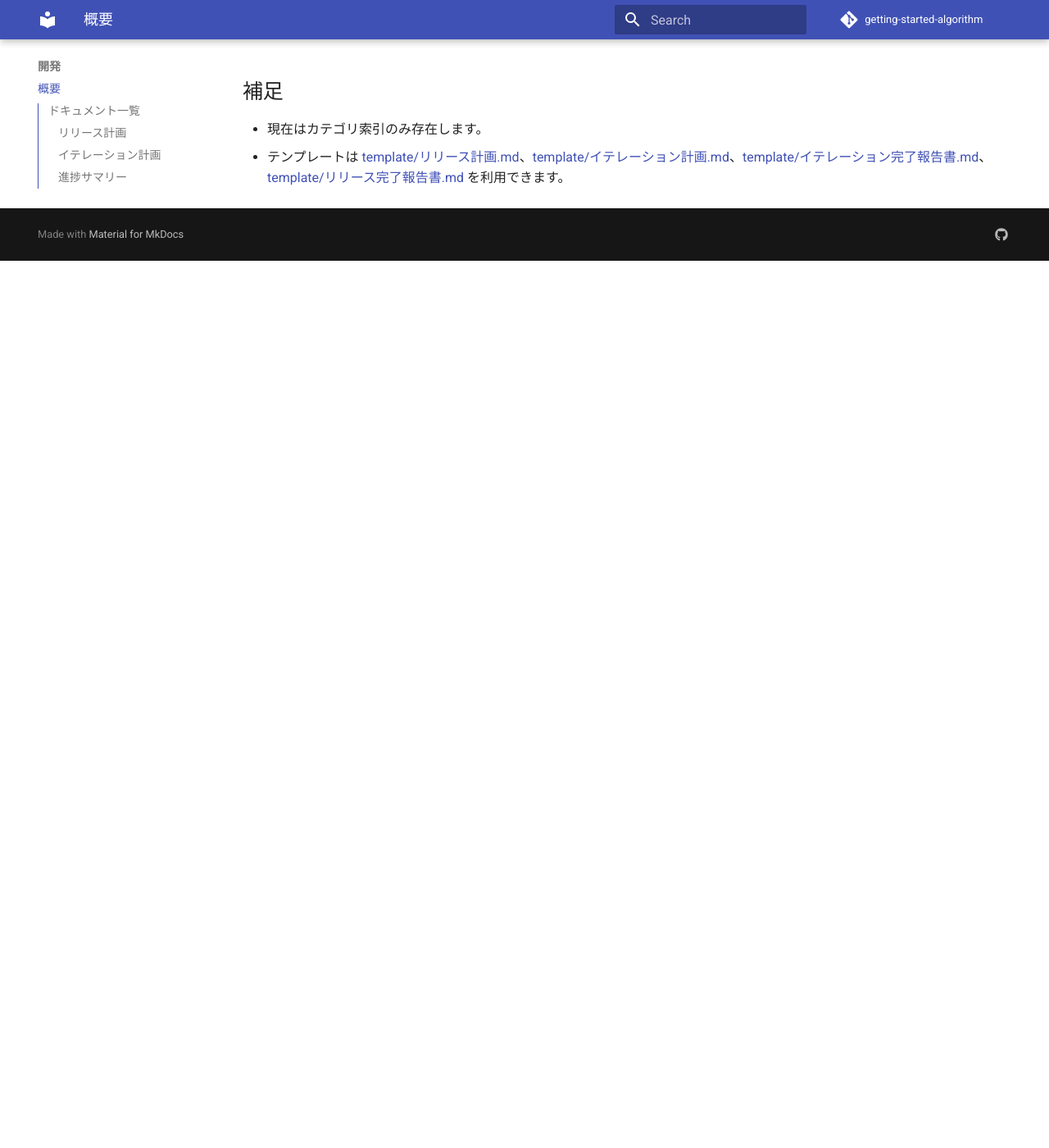
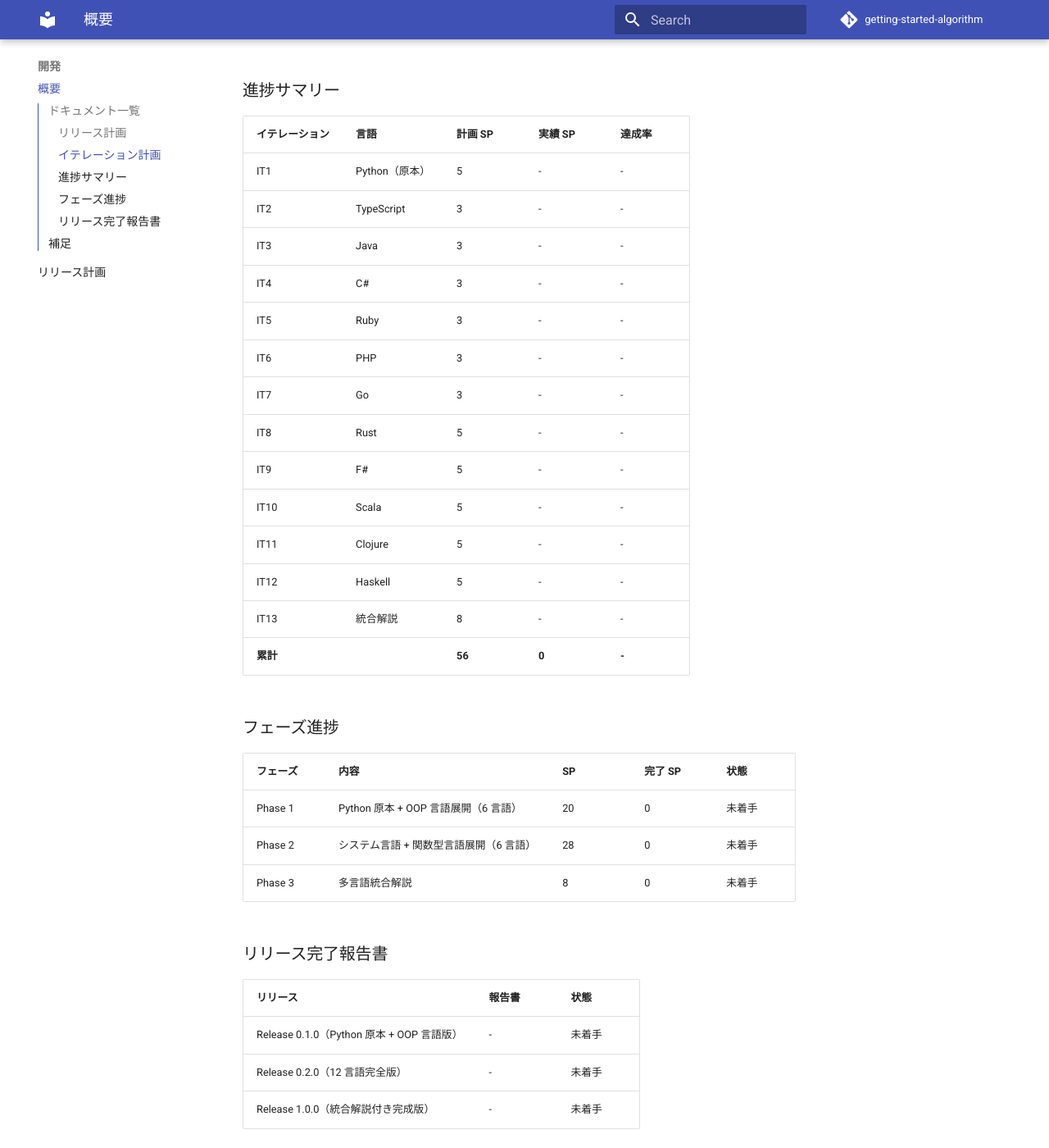
Before and after one commit to k2works/getting-started-algorithm, an MkDocs documentation site: the page built from docs/development/index.md, in a window 1280 px wide and 1400 px high, scrolled down 1166 px. Shown: the whole window at 82% size. Built offline with MkDocs 1.6.1 and Material for MkDocs 9.7.7, drawn with Linux system fonts in a browser that asks for light colours; comment, search, counter and statistics services are not loaded; before the commit the page ends 1484 px from its top, so only the background shows below that; some of the changed text lies outside the part shown.

Commit message:
docs: リリース計画を作成し Python 原本方式に統一
- release_plan.md を作成（3 Phase, 13 IT, 56 SP）
- outline.md に執筆方針セクションを追加（Python 原本 → 多言語展開）
- development/index.md に進捗サマリーを追加
- mkdocs.yml にリリース計画を追加

```diff
--- a/docs/development/index.md
+++ b/docs/development/index.md
@@ -8,32 +8,61 @@
 
 | ドキュメント | 説明 |
 |-------------|------|
-| リリース計画 | リリース全体のスコープ、スケジュール、ベロシティ、バッファ戦略 |
+| [リリース計画](release_plan.md) | リリース全体のスコープ、スケジュール、ベロシティ、バッファ戦略 |
 
 ### イテレーション計画
 
 | イテレーション | 計画 | ふりかえり | 完了報告書 | 状態 |
 |---------------|------|-----------|-----------|------|
-
-イテレーション開始時に行を追加します。
+| IT1 | - | - | - | 未着手 |
+| IT2 | - | - | - | 未着手 |
+| IT3 | - | - | - | 未着手 |
+| IT4 | - | - | - | 未着手 |
+| IT5 | - | - | - | 未着手 |
+| IT6 | - | - | - | 未着手 |
+| IT7 | - | - | - | 未着手 |
+| IT8 | - | - | - | 未着手 |
+| IT9 | - | - | - | 未着手 |
+| IT10 | - | - | - | 未着手 |
+| IT11 | - | - | - | 未着手 |
+| IT12 | - | - | - | 未着手 |
+| IT13 | - | - | - | 未着手 |
 
 ### 進捗サマリー
 
-| イテレーション | 計画 SP | 実績 SP | 達成率 |
-|---------------|---------|---------|--------|
-| **累計** | **0** | **0** | **-** |
+| イテレーション | 言語 | 計画 SP | 実績 SP | 達成率 |
+|---------------|------|---------|---------|--------|
+| IT1 | Python（原本） | 5 | - | - |
+| IT2 | TypeScript | 3 | - | - |
+| IT3 | Java | 3 | - | - |
+| IT4 | C# | 3 | - | - |
+| IT5 | Ruby | 3 | - | - |
+| IT6 | PHP | 3 | - | - |
+| IT7 | Go | 3 | - | - |
+| IT8 | Rust | 5 | - | - |
+| IT9 | F# | 5 | - | - |
+| IT10 | Scala | 5 | - | - |
+| IT11 | Clojure | 5 | - | - |
+| IT12 | Haskell | 5 | - | - |
+| IT13 | 統合解説 | 8 | - | - |
+| **累計** | | **56** | **0** | **-** |
 
 ### フェーズ進捗
 
 | フェーズ | 内容 | SP | 完了 SP | 状態 |
 |---------|------|-----|---------|------|
+| Phase 1 | Python 原本 + OOP 言語展開（6 言語） | 20 | 0 | 未着手 |
+| Phase 2 | システム言語 + 関数型言語展開（6 言語） | 28 | 0 | 未着手 |
+| Phase 3 | 多言語統合解説 | 8 | 0 | 未着手 |
 
 ### リリース完了報告書
 
 | リリース | 報告書 | 状態 |
 |---------|--------|------|
+| Release 0.1.0（Python 原本 + OOP 言語版） | - | 未着手 |
+| Release 0.2.0（12 言語完全版） | - | 未着手 |
+| Release 1.0.0（統合解説付き完成版） | - | 未着手 |
 
 ## 補足
 
-- 現在はカテゴリ索引のみ存在します。
 - テンプレートは [template/リリース計画.md](../template/リリース計画.md)、[template/イテレーション計画.md](../template/イテレーション計画.md)、[template/イテレーション完了報告書.md](../template/イテレーション完了報告書.md)、[template/リリース完了報告書.md](../template/リリース完了報告書.md) を利用できます。
--- a/mkdocs.yml
+++ b/mkdocs.yml
@@ -71,6 +71,7 @@
       - 概要: design/index.md
   - 開発:
       - 概要: development/index.md
+      - リリース計画: development/release_plan.md
   - 運用:
       - 概要: operation/index.md
   - レビュー:
```
Also changed, not shown: docs/article/outline.md (+37 -15 lines), docs/development/release_plan.md (added, +395 -0 lines).
